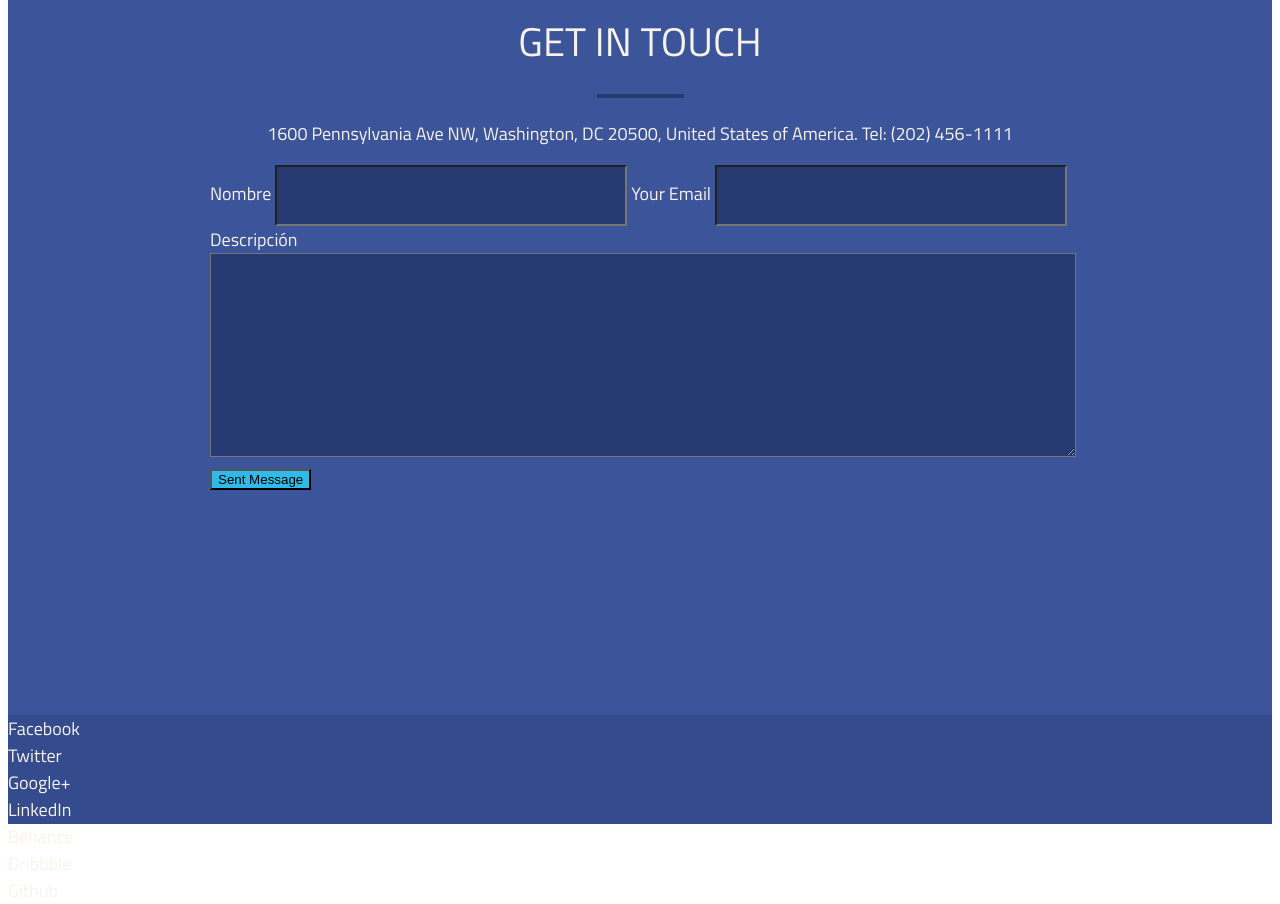
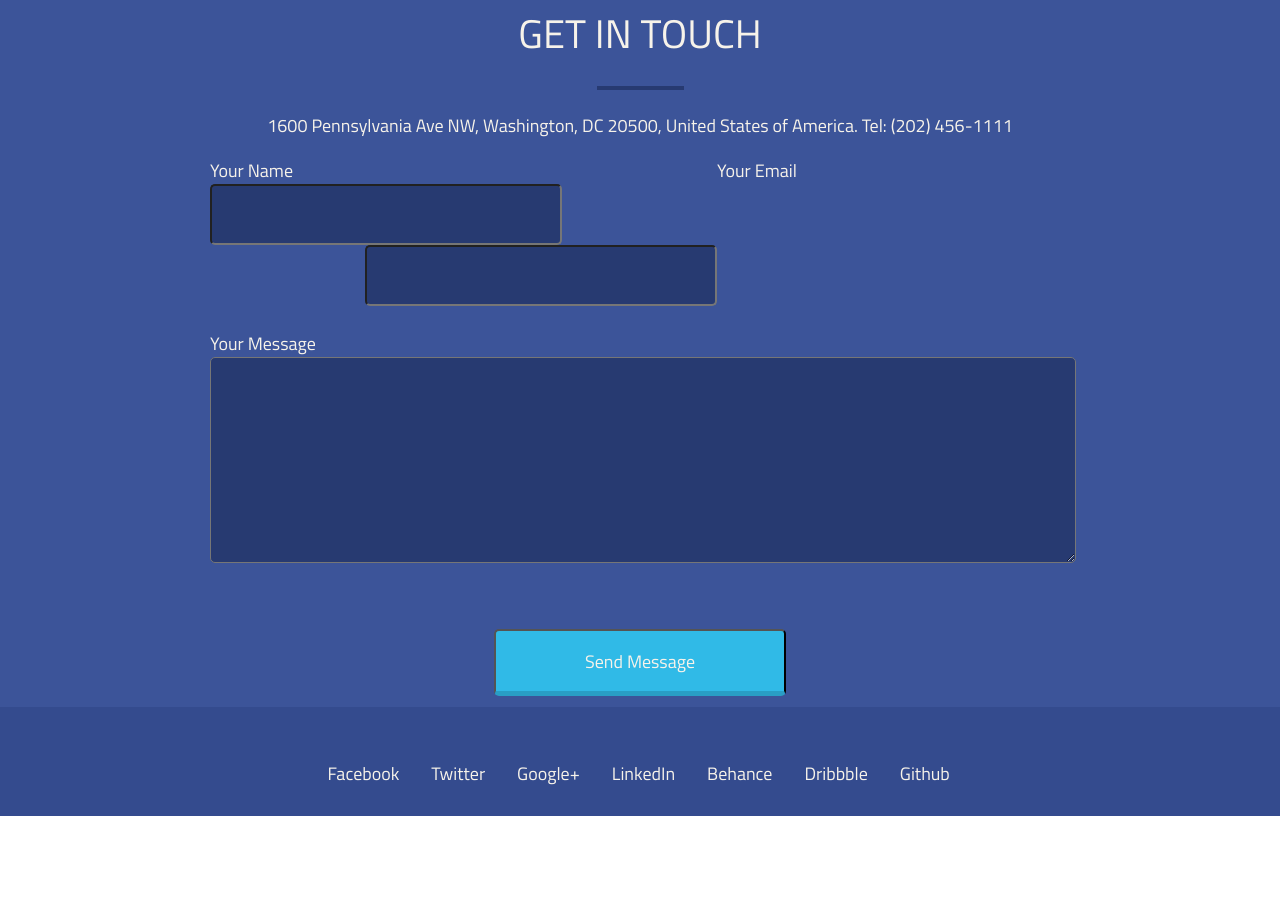
Before and after one commit to cristianfelipe94/ExamenWeb, a plain HTML site: page index.html in a window 1280 px wide. Shown: the part 1225-2129 px from the top of the page. After the commit the page ends 2041 px from the top, so only its background shows below. Drawn offline with Linux system fonts and the light colour scheme.

Commit message:
Agrego estilos al ultimo bloque y el footer, agrego el nuevo Branch, doy los ultimos estilos a los botones.

```diff
--- a/index.html
+++ b/index.html
@@ -13,6 +13,7 @@
 	<body>
 
 		<div class="firstBlock">
+
 			<div class="navBarRow clearFix">
 				<img src="assets/mainIcon.jpg" alt="">
 				<div class="navMainBar">Home</div>
@@ -21,39 +22,52 @@
 				<div class="navMainBar">Blog</div>
 				<div class="navMainBar">Contact</div>
 			</div>
+
 			<div class="welcomeBanner">
 				<p class="welcomeText">Hi there! We are the new kids on the block</p>
 				<p class="welcomeText">and we build awesome websites and mobile apps.</p>
 			</div>
-			<div class="workWithUsBtn"><p>Work With us</p></div>
+
+			<div class="workWithUsBtn">
+				<p>Work With us</p>
+			</div>
+
 		</div>
 
 		<div class="secondBlock">
+
 			<div class="secondBlockTitle">
 				<p>Services We Provide</p>
 			</div>
+
 			<div class="breakLineOne"></div>
+
 			<div class="secondBlockIntro">
 				<p class="secondBlockIntroText">We are working with both individuals and businesses from all over the globe</p>
 				<p class="secondBlockIntroText">to create awesome websites and applications.</p>
 			</div>
+
 			<div class="iconsRowBanner">
+
 				<div class="iconsBanner">
 					<img class="iconsItself" src="assets/assetFlag.jpg" alt="Flag Icon">
 					<h3>Branding</h3>
 					<p>Lorem ipsum dolor sit amet,
 					consectetuer adipiscing elit, sed diam nonummy nibh.</p>
 				</div>
+
 				<div class="iconsBanner">
 					<img class="iconsItself" src="assets/assetPencil.jpg" alt="Pencil Icon">
 					<h3>Design</h3>
 					<p>Sed ut perspiciatis unde omnis iste natus error sit voluptatem</p>
 				</div>
+
 				<div class="iconsBanner">
 					<img class="iconsItself" src="assets/assetGear.jpg" alt="Gear Icon">
 					<h3>Development</h3>
 					<p>At vero eos et accusamus et iusto odio dignissimos qui blanditiis praesentium.</p>
 				</div>
+
 				<div class="iconsBanner">
 					<img class="iconsItself" src="assets/assetRocket.jpg" alt="Rocket Icon">
 					<h3>Rocket Science</h3>
@@ -76,25 +90,39 @@
 
 			<div class="formBlock">
 				<form action="POST">
-					<label for="nombre">Nombre</label>
-					<input type="text" name="nombre" id="nombre" value="" size="50"/>
-					<label for="email">Your Email</label>
-					<input type="text" name="email" id="email" value="" size="50"/>
-					<label for="description">Descripción</label>
-					<textarea name="description" id="description" cols="30" rows="10"></textarea>
-					<input class="sendMessageBtn" type="submit" value="Sent Message" name="enviar">
+
+					<div class="labelsRow">
+						<label class="label labelName" for="nombre">Your Name</label>
+						<label class="label labelEmail" for="email">Your Email</label>
+					</div>
+
+					<div class="inputsRow">
+						<input type="text" name="nombre" id="nombre" value="" size="50"/>
+						<input type="text" name="email" id="email" value="" size="50"/>
+					</div>
+
+					<label for="sendMessage">Your Message</label>
+					<textarea name="sendMessage" id="message" cols="30" rows="10"></textarea>
+
+					<div class="messageBtnWrapper">
+						<input class="sendMessageBtn" type="submit" value="Send Message" name="send">
+					</div>
+
 				</form>
 			</div>
+
 		</div>
 
-		<div class="footerBlock">
-			<div>Facebook</div>
-			<div>Twitter</div>
-			<div>Google+</div>
-			<div>LinkedIn</div>
-			<div>Behance</div>
-			<div>Dribbble</div>
-			<div>Github</div>
+		<div class="footerBlock clearFix">
+			<div class="socialBlock">
+				<div class="socialMediaBtn">Facebook</div>
+				<div class="socialMediaBtn">Twitter</div>
+				<div class="socialMediaBtn">Google+</div>
+				<div class="socialMediaBtn">LinkedIn</div>
+				<div class="socialMediaBtn">Behance</div>
+				<div class="socialMediaBtn">Dribbble</div>
+				<div class="socialMediaBtn">Github</div>
+			</div>
 		</div>
 	</body>
 
--- a/sass/Content/_content.scss
+++ b/sass/Content/_content.scss
@@ -4,6 +4,11 @@
     clear: both;
     content: "";
     display: block;
+}
+
+body {
+    margin: 0;
+    overflow-x: hidden;
 }
 
 html {
@@ -31,8 +36,11 @@ html {
     margin: 12px;
     padding: 8px;
     text-transform: uppercase;
+    transition: background-color 0.8s, border-radius 0.5s;
+    cursor: pointer;
     &:hover {
         background-color: #643a79;
+        border-radius: 5px;
     }
 }
 
@@ -54,6 +62,12 @@ html {
     text-align: center;
     border-bottom: 4px solid #c86a40;
     background-color: #eb7d4b;
+    border-radius: 5px;
+    transition: background-color 0.8s;
+    &:hover {
+        background-color: #c86a40;
+        border-bottom: 4px solid #eb7d4b;
+    }
 }
 
 .workWithUsBtn p {
@@ -129,6 +143,7 @@ html {
 .thirdBlock {
     background-color: #3c5499;
     height: 804px;
+    width: 100vw;
 }
 
 .thirdBlockTitle {
@@ -163,8 +178,27 @@ html {
     margin: 0 auto;
 }
 
-#nombre, #email, #description {
+.labelsRow {
+    width: 100%;
+}
+
+.label {
+    width: 40%;
+    display: inline-block;
+}
+
+.labelEmail {
+    margin-left: 18.5%;
+}
+
+.inputsRow {
+    width: 100%;
+    margin-bottom: 24px;
+}
+
+#nombre, #email, #message {
     background-color: #273a71;
+    border-radius: 5px;
 }
 
 #nombre, #email {
@@ -172,9 +206,35 @@ html {
     height: 55px;
 }
 
-#description {
+#email {
+    margin-left: 18%;
+}
+
+#message {
     width: 100%;
-    height: 198px;
+    height: 200px;
+}
+
+.messageBtnWrapper {
+    text-align: center;
+}
+
+.sendMessageBtn {
+    width: 292px;
+    height: 67px;
+    background-color: #30bae7;
+    border-bottom: 5px solid #299ec5;
+    margin: 59px auto;
+    color: #f7f3ea;
+    font-size: 18px;
+    font-family: 'Titillium Web', sans-serif;
+    cursor: pointer;
+    transition: background-color 0.8s;
+    border-radius: 5px;
+    &:hover {
+        background-color: #299ec5;
+        border-bottom: 5px solid #30bae7;
+    }
 }
 
 //Footer Blocks.
@@ -182,8 +242,25 @@ html {
 .footerBlock {
     background-color: #344b8e;
     height: 109px;
+    width: 100vw;
 }
 
-.sendMessageBtn {
-    background-color: #30bae7;
+.footerBlock div + div {
+    margin-left: 28px;
 }
+
+.socialBlock {
+    width: 625px;
+    margin: 0 auto;
+}
+
+.socialMediaBtn {
+    display: inline-block;
+    margin-top: 53px;
+    text-align: center;
+    cursor: pointer;
+    transition: color 0.8s;
+    &:hover {
+        color: #30bae7;
+    }
+}
```
Also changed, not shown: css/style.css, 3 other files.
